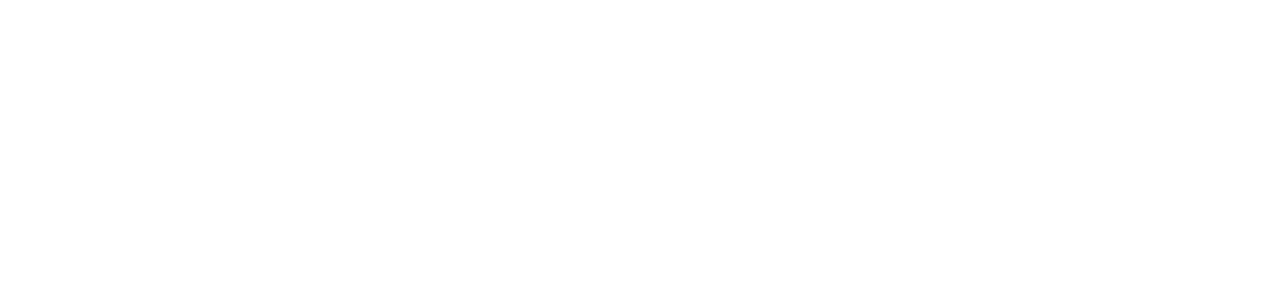
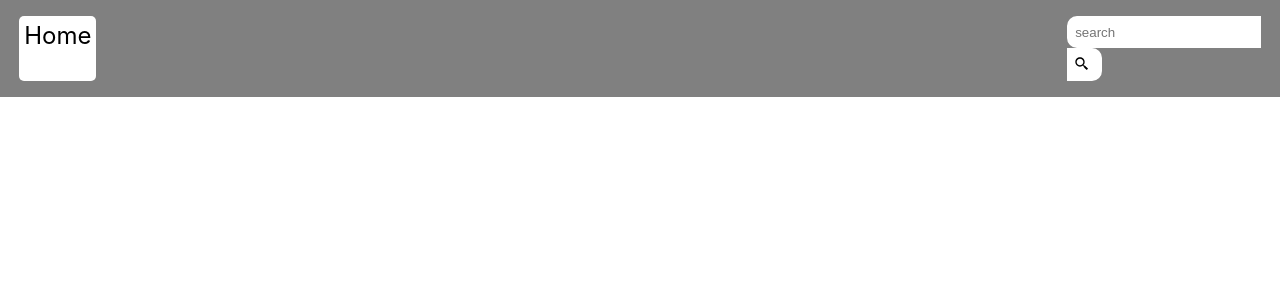
Before and after one commit to divyanshu9307/client_deltax_assignment, a React (Create React App) app: page / in a window 1280 px wide. Shown: the top 300 px of the page. Built offline with nearby package versions, Linux system fonts and the light colour scheme.

Commit message:
header done

```diff
--- a/src/App.css
+++ b/src/App.css
@@ -36,3 +36,40 @@
     transform: rotate(360deg);
   }
 }
+
+.navbar{
+  padding: 1em 1.2em;
+  display: flex;
+  justify-content: space-between;
+  background-color: grey;
+}
+.home{
+  border-radius: 5px;
+  padding: 5px;
+  font-size: 1.5rem;
+  background-color: white;
+}
+searchbox{
+  display: flex;
+  padding-top: 15px;
+  padding-right: 20px;
+  border-radius: 15px;
+  justify-content: center;
+  align-items: center ;
+}
+#icon{
+  padding: 0.35em;
+  border-start-end-radius: 10px;
+  border-end-end-radius: 10px;
+  width: 20px;
+  height: 17px;
+  background-color: white;
+  border: 2px solid white;
+}
+.search-input{
+  border: 2px solid white;
+  padding: 0.5em;
+  border-radius: 10px;
+  border-end-end-radius: 0px;
+  border-start-end-radius: 0px;
+}
--- a/src/App.js
+++ b/src/App.js
@@ -1,29 +1,31 @@
 
-import header from './components/header';
-import header1 from './components/header1';
-import header2 from './components/header2';
-import song from './components/song';
-import newsong from './subpages/newsong';
+import React from 'react'
+import Header from './components/Header';
+import Header1 from './components/Header1';
+import Header2 from './components/Header2';
+import Song from './components/Song';
+import Newsong from './subpages/Newsong';
 
 import './App.css';
+
 import {Switch,Route} from "react-router-dom" ;
+const App = () => {
+  return (
 
-function App() {
-  return (
-    <switch>
-      <Route exact  path="/">
-     <header/>
-    <header1/>
-    <header2/>
-    <song/>
-      </Route>
-      <Route exact path="newsong">
-        <newsong/>
-      </Route>
+   <Switch>
+      <Route exact path="/">
+        <Header />
 
-    </switch>
 
-  );
+        </Route>
+        <Route exact path="/newsong">
+        <Header1/>
+    <Header2/>
+    <Song/>
+        <Newsong/>
+        </Route>
+   </Switch>
+  )
 }
 
-export default App;
+export default App
--- a/src/components/header.js
+++ b/src/components/header.js
@@ -1,9 +1,23 @@
 import React from 'react'
 
-const header = () => {
+import { BiSearchAlt2 } from "react-icons/bi";
+const Header = () => {
   return (
-    <div>header</div>
+    <div class="navbar">
+      <div class="home">Home</div>
+      <div class="searchbox">
+        <input
+          type="text"
+          placeholder="search"
+          name="search"
+          className="search-input"
+        ></input>
+        <div id="icon">
+          <BiSearchAlt2 />
+        </div>
+      </div>
+    </div>
   )
 }
 
-export default header
+export default Header;
```
